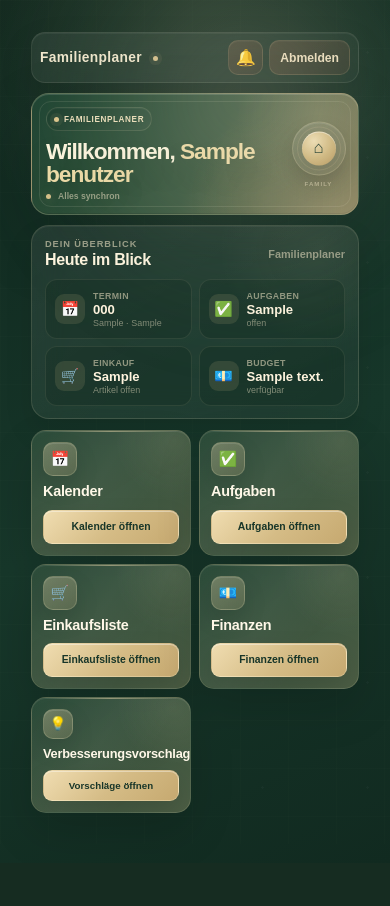
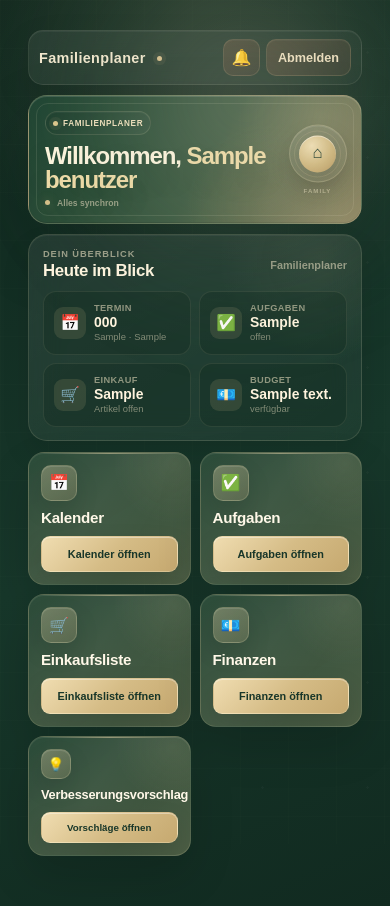
Before and after one commit to JK597/familienplaner, a Flask app: template templates/dashboard.html in a window 390 px wide. Before the commit the page ends 813 px from the top, so only its background shows below. Run offline with Flask 3, Linux system fonts and the light colour scheme; the template is opened without the code that fills it: most values are stand-ins (such as "Sample title", 1, 10 or a date in 2020); some libraries are stand-ins or nearby versions.

Commit message:
Mobile Dashboard etwas vergroessert

```diff
--- a/templates/dashboard.html
+++ b/templates/dashboard.html
@@ -2600,6 +2600,198 @@
 
         }
 
+
+        /* =========================================================
+           IPHONE: LAYOUT EINEN TICK GRÖSSER
+        ========================================================= */
+
+        @media (max-width: 700px) {
+
+            .dashboard-wrapper {
+                width:
+                    min(
+                        100% - 8px,
+                        1390px
+                    );
+
+                padding-top: 6px;
+            }
+
+
+            .dashboard-topbar {
+                padding:
+                    8px
+                    10px;
+
+                border-radius: 15px;
+            }
+
+
+            .dashboard-brand {
+                font-size: 0.90rem;
+            }
+
+
+            .dashboard-top-button {
+                min-height: 37px;
+
+                padding:
+                    0
+                    11px;
+
+                font-size: 0.79rem;
+            }
+
+
+            .notification-top-button {
+                width: 37px;
+                min-width: 37px;
+            }
+
+
+            .welcome-luxury {
+                min-height: 124px;
+
+                padding:
+                    15px
+                    78px
+                    15px
+                    16px;
+
+                border-radius: 19px;
+            }
+
+
+            .welcome-luxury h1 {
+                font-size: 1.50rem;
+            }
+
+
+            .welcome-luxury-subtitle {
+                max-width: 245px;
+
+                font-size: 0.70rem;
+            }
+
+
+            .welcome-luxury-emblem {
+                right: 13px;
+
+                width: 61px;
+            }
+
+
+            .welcome-emblem-ring {
+                width: 58px;
+                height: 58px;
+            }
+
+
+            .welcome-emblem-ring::before {
+                width: 45px;
+                height: 45px;
+            }
+
+
+            .welcome-emblem-core {
+                width: 37px;
+                height: 37px;
+            }
+
+
+            .mobile-today-card {
+                padding:
+                    14px
+                    14px
+                    13px;
+
+                border-radius: 19px;
+            }
+
+
+            .mobile-today-head h2 {
+                font-size: 1.05rem;
+            }
+
+
+            .mobile-today-grid {
+                gap: 8px;
+            }
+
+
+            .mobile-today-item {
+                min-height: 64px;
+
+                padding: 10px;
+
+                border-radius: 13px;
+            }
+
+
+            .mobile-today-icon {
+                width: 32px;
+                height: 32px;
+
+                font-size: 0.98rem;
+            }
+
+
+            .mobile-today-label {
+                font-size: 0.58rem;
+            }
+
+
+            .mobile-today-value {
+                font-size: 0.87rem;
+            }
+
+
+            .mobile-today-sub {
+                font-size: 0.59rem;
+            }
+
+
+            .dashboard-card-grid {
+                gap: 9px;
+            }
+
+
+            .dashboard-home-card {
+                min-height: 132px;
+
+                padding: 12px;
+
+                border-radius: 16px;
+            }
+
+
+            .home-card-icon {
+                width: 36px;
+                height: 36px;
+
+                margin-bottom: 8px;
+
+                font-size: 1rem;
+            }
+
+
+            .dashboard-home-card h2 {
+                font-size: 0.95rem;
+            }
+
+
+            .home-card-button {
+                min-height: 36px;
+
+                padding:
+                    7px
+                    8px;
+
+                font-size: 0.68rem;
+            }
+
+        }
+
     </style>
 
 </head>
```
